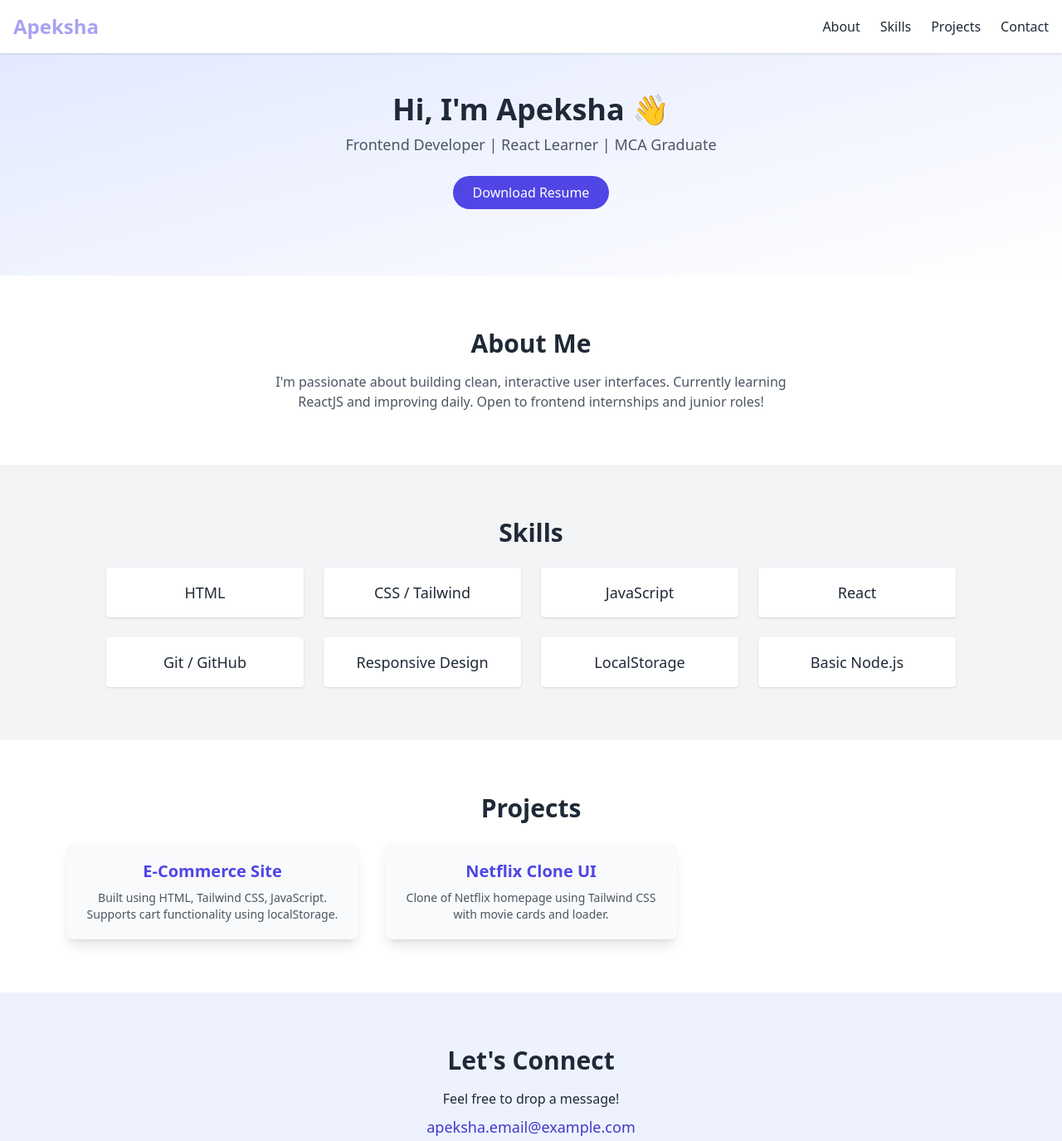
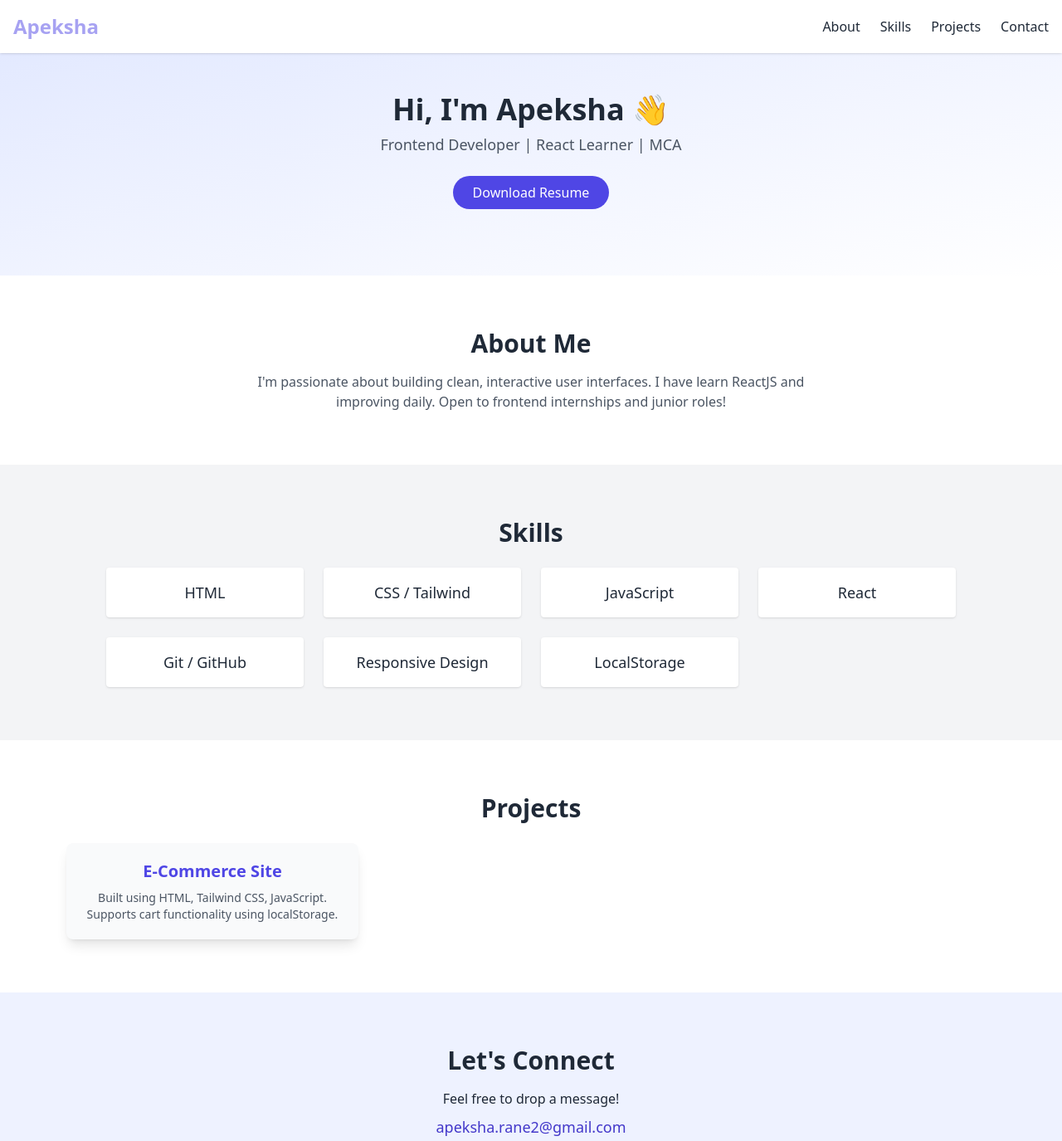
Before and after one commit to Apeksha4984/apeksha-portfolio, a plain HTML site: page index.html in a window 1280 px wide. Shown: the top 1375 px of the page at 83% size. Drawn offline with nearby package versions, Linux system fonts and the light colour scheme.

Commit message:
Add files via upload

```diff
--- a/index.html
+++ b/index.html
@@ -29,7 +29,7 @@
   <!-- Hero -->
   <section class="pt-28 pb-20 text-center bg-gradient-to-br from-indigo-100 to-white">
     <h2 class="text-4xl font-bold mb-2 animate-fade-in-down">Hi, I'm Apeksha 👋</h2>
-    <p class="text-lg text-gray-600 mb-6">Frontend Developer | React Learner | MCA Graduate</p>
+    <p class="text-lg text-gray-600 mb-6">Frontend Developer | React Learner | MCA </p>
     <a href="resume.pdf" download
        class="inline-block px-6 py-2 bg-indigo-600 text-white rounded-full hover:bg-indigo-700 transition-transform transform hover:scale-105">
        Download Resume
@@ -40,7 +40,7 @@
   <section id="about" class="py-16 bg-white">
     <div class="max-w-4xl mx-auto text-center">
       <h2 class="text-3xl font-semibold mb-4">About Me</h2>
-      <p class="text-gray-600 max-w-2xl mx-auto">I'm passionate about building clean, interactive user interfaces. Currently learning ReactJS and improving daily. Open to frontend internships and junior roles!</p>
+      <p class="text-gray-600 max-w-2xl mx-auto">I'm passionate about building clean, interactive user interfaces. I have learn  ReactJS and improving daily. Open to frontend internships and junior roles!</p>
     </div>
   </section>
 
@@ -56,7 +56,7 @@
         <div class="bg-white shadow p-4 rounded hover:scale-110 transition">Git / GitHub</div>
         <div class="bg-white shadow p-4 rounded hover:scale-110 transition">Responsive Design</div>
         <div class="bg-white shadow p-4 rounded hover:scale-110 transition">LocalStorage</div>
-        <div class="bg-white shadow p-4 rounded hover:scale-110 transition">Basic Node.js</div>
+
       </div>
     </div>
   </section>
@@ -71,11 +71,7 @@
           <h3 class="text-xl font-bold text-indigo-600">E-Commerce Site</h3>
           <p class="text-sm text-gray-600 mt-2">Built using HTML, Tailwind CSS, JavaScript. Supports cart functionality using localStorage.</p>
         </div>
-        <!-- More project cards -->
-        <div class="bg-gray-50 shadow-lg rounded-lg p-5 hover:scale-105 transition duration-300">
-          <h3 class="text-xl font-bold text-indigo-600">Netflix Clone UI</h3>
-          <p class="text-sm text-gray-600 mt-2">Clone of Netflix homepage using Tailwind CSS with movie cards and loader.</p>
-        </div>
+
       </div>
     </div>
   </section>
@@ -85,7 +81,7 @@
     <div class="max-w-4xl mx-auto text-center">
       <h2 class="text-3xl font-semibold mb-4">Let's Connect</h2>
       <p class="mb-2">Feel free to drop a message!</p>
-      <p class="text-lg font-medium text-indigo-700">apeksha.email@example.com</p>
+      <p class="text-lg font-medium text-indigo-700">apeksha.rane2@gmail.com</p>
     </div>
   </section>
 
```
